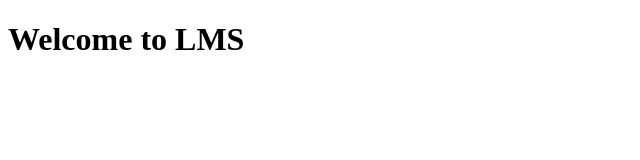
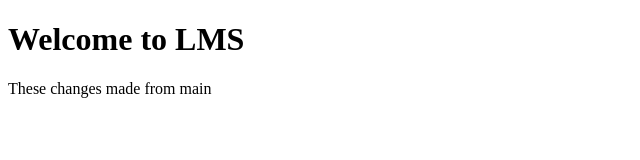
Before and after one commit to janhavivi3101-sketch/MyWebApp, a plain HTML site: page index.html in a window 1280 px wide. Shown: the whole page, without its empty margins (0-640 px from the left). Drawn offline with Linux system fonts and the light colour scheme.

Commit message:
index.html is modified by main

```diff
--- a/index.html
+++ b/index.html
@@ -7,5 +7,6 @@
 </head>
 <body>
     <h1>Welcome to LMS</h1>
+    <p>These changes made from main</p>
 </body>
 </html>
```
